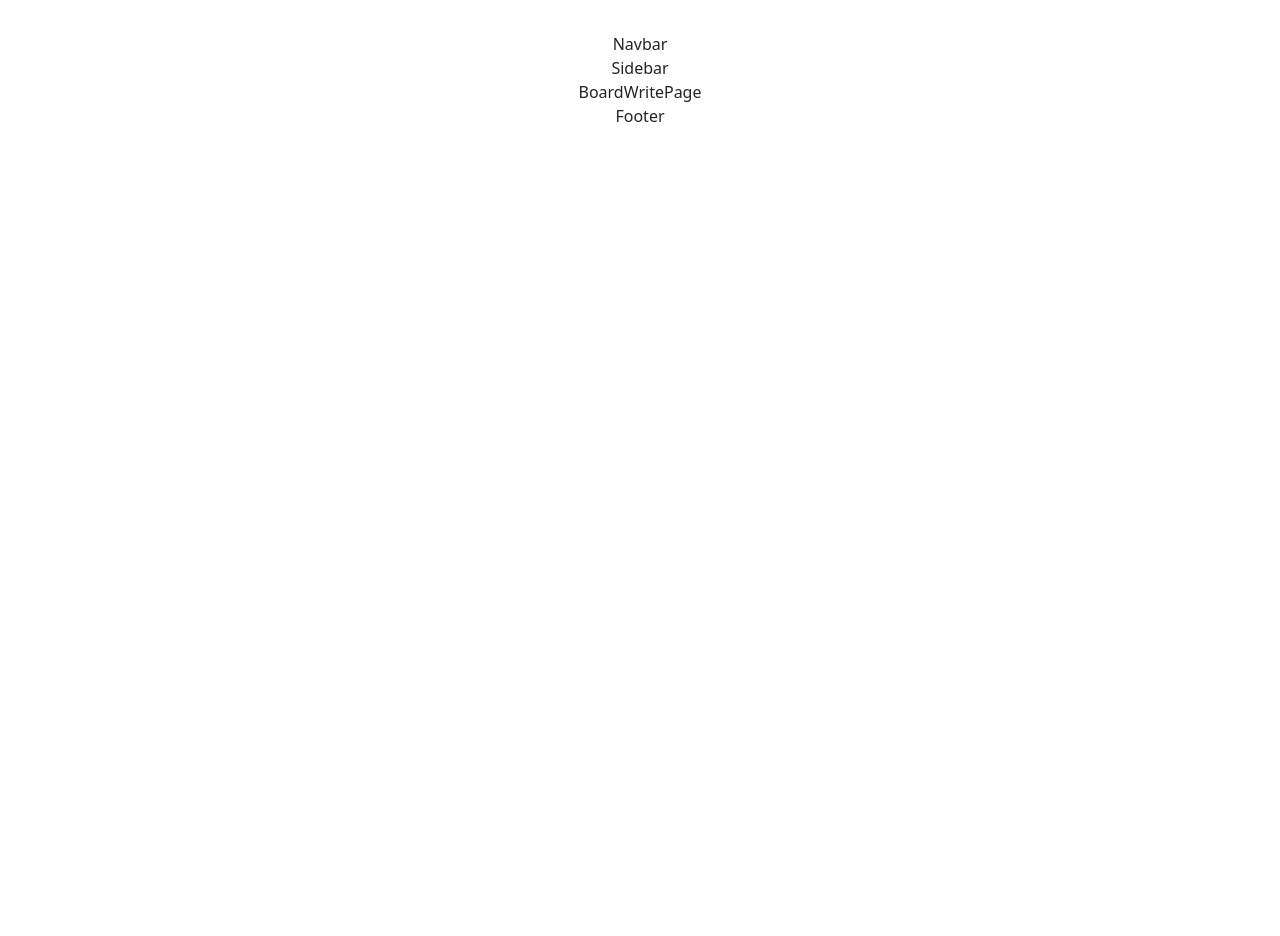
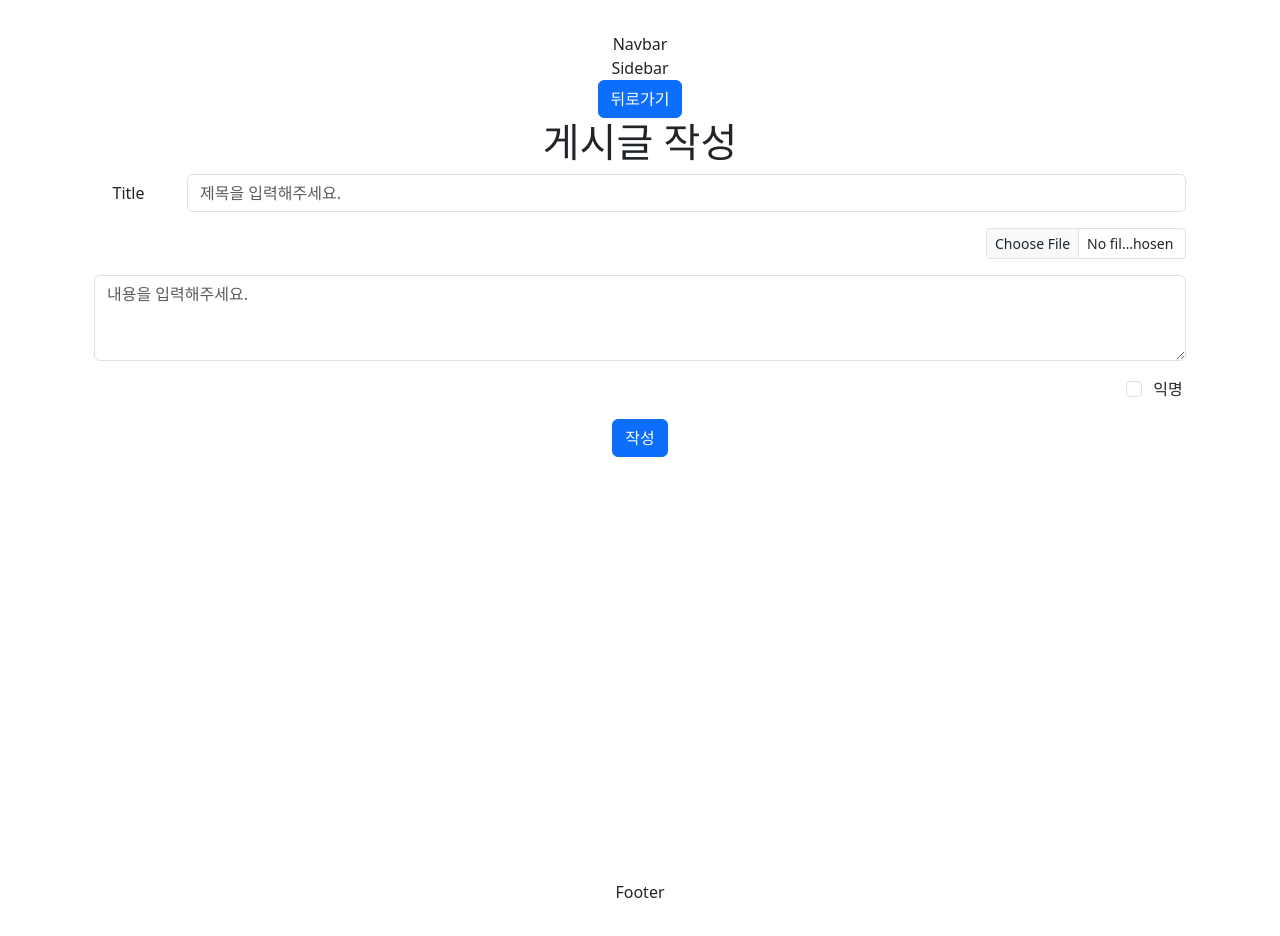
Before and after one commit to seohee99/Blueming, a React (Vite) app in the folder frontend/: page /board/write in a window 1280 px wide. Before the commit the page ends 800 px from the top, so only its background shows below. Built offline with nearby package versions, Linux system fonts and the light colour scheme.

Commit message:
feat: board 게시글 작성 기본

```diff
--- a/frontend/src/routes/board/board/write/BoardWritePage.jsx
+++ b/frontend/src/routes/board/board/write/BoardWritePage.jsx
@@ -1,7 +1,106 @@
-import React from 'react'
+import React, { useState, useEffect } from "react";
+import { Container, Form, Button, Row, Col } from "react-bootstrap";
+import { useNavigate, useParams } from "react-router-dom";
+import BoardApi from "~/lib/apis/board";
 
 export default function BoardWritePage() {
+  const navigate = useNavigate();
+  const params = useParams();
+  const [newBoard, setNewBoard] = useState({
+    title: "",
+    content: "",
+    anoymous: false,
+  });
+  const { title, content } = newBoard;
+  const [anoymous, setAnoymous] = useState(false); // TODO
+
+  const onChangeAnoymous = (e) => {
+    setAnoymous(e.target.checked);
+  };
+
+  const handleInputChange = (e) => {
+    const { name, value } = e.target;
+    setNewBoard((prev) => ({
+      ...prev,
+      [name]: value,
+    }));
+  };
+
+  const handleWriteBoard = async () => {
+    try {
+      await BoardApi.fetchBoardWrite(newBoard);
+      navigate(-1);
+    } catch (err) {
+      console.error("Error writing board:", err);
+    }
+  };
+
   return (
-    <div>BoardWritePage</div>
-  )
+    <Container className="min-vh-100">
+      <Button
+        onClick={(e) => {
+          navigate(-1);
+        }}
+      >
+        뒤로가기
+      </Button>
+
+      <h1>게시글 작성</h1>
+      <Form>
+        <fieldset>
+          <Form.Group
+            as={Row}
+            className="mb-3"
+            controlId="writeForm.title.input"
+          >
+            <Form.Label column sm={1}>
+              Title
+            </Form.Label>
+            <Col sm={11}>
+              <Form.Control
+                type="text"
+                name="title"
+                value={newBoard.title}
+                placeholder="제목을 입력해주세요."
+                onChange={handleInputChange}
+              />
+            </Col>
+          </Form.Group>
+          <Form.Group
+            className="mb-3 d-flex justify-content-end"
+            controlId="formFile"
+          >
+            <Form.Control type="file" size="sm" style={{ width: "200px" }} />
+          </Form.Group>
+          <Form.Group className="mb-3" controlId="writeForm.content.input">
+            <Form.Control
+              as="textarea"
+              rows={3}
+              name="content"
+              value={newBoard.content}
+              placeholder="내용을 입력해주세요."
+              onChange={handleInputChange}
+            />
+          </Form.Group>
+          <Form.Group
+            className="mb-3 d-flex justify-content-end"
+            id="formCheckbox"
+          >
+            <Form.Check
+              type="checkbox"
+              label="익명"
+              checked={anoymous}
+              onChange={onChangeAnoymous}
+              size="sm"
+              style={{ width: "60px" }}
+            />
+          </Form.Group>
+
+          <Button variant="primary" type="button" onClick={handleWriteBoard}>
+            작성
+          </Button>
+        </fieldset>
+      </Form>
+    </Container>
+  );
 }
```
